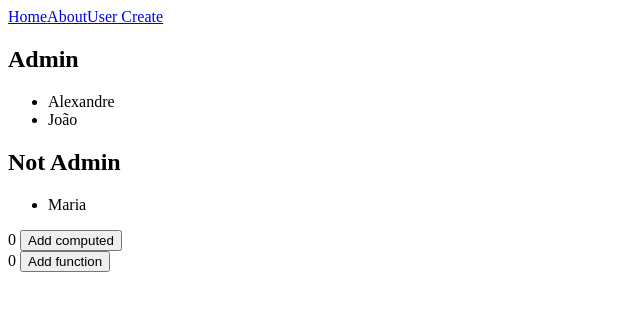
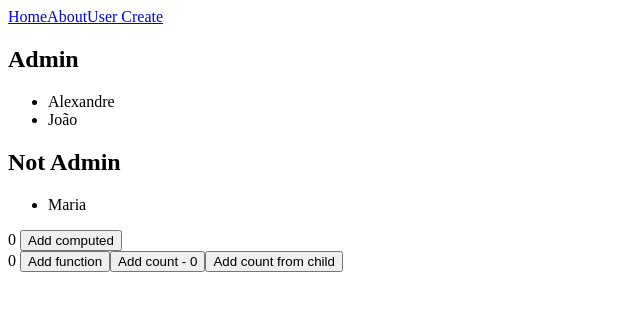
Before and after one commit to rederson/curso-vue-3, a Vue app in the folder frontend/: page / in a window 1280 px wide. Shown: the top 310 px of the page, without its empty margins (0-640 px from the left). Built offline with nearby package versions, Linux system fonts and the light colour scheme.

Commit message:
Passando Evento de filho para pai composition-api

```diff
--- a/frontend/src/App.vue
+++ b/frontend/src/App.vue
@@ -3,11 +3,25 @@
 
   <router-view></router-view>
 
+  <button @click="count++">Add count - {{ count }}</button>
+  <!--<CountChild v-on:addCount="count++" />-->
+
+  <!--<CountChild v-on:addCount="(value) => count+=value" />-->
+
+    <CountChild v-on:addCount="add" />
+
 </template>
 
 <script setup>
 import Nav from '@/components/Nav.vue';
+import CountChild from '@/components/CountChild.vue';
+import { ref } from 'vue';
 
+const count = ref(0);
+
+function add(value) {
+  count.value+=value
+}
 </script>
 
 <style scoped>
--- /dev/null
+++ b/frontend/src/components/CountChild.vue
@@ -0,0 +1,22 @@
+<template>
+<!--<button @click="$emit('addCount')">Add count from child</button>-->
+
+<button @click="add">Add count from child</button>
+
+</template>
+
+<script setup>
+const emit = defineEmits(['addCount']);
+
+function add() {
+    emit('addCount', 10);
+}
+
+
+
+
+</script>
+
+<style scoped>
+
+</style>
```
